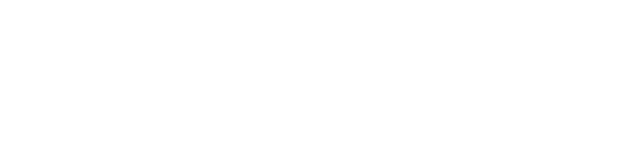
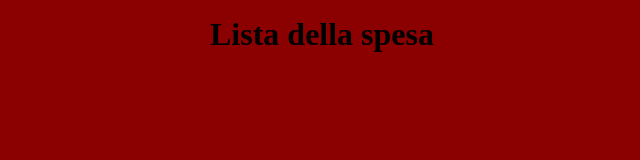
Before and after one commit to giordanofabrizii/js-lista-spesa, a plain HTML site: page index.html in a window 1280 px wide. Shown: the whole page, without its empty margins (318-958 px from the left). Drawn offline with Linux system fonts and the light colour scheme.

Commit message:
added structure

```diff
--- a/css/style.css
+++ b/css/style.css
@@ -3,3 +3,13 @@
     margin: 0;
     padding: 0;
 }
+
+body {
+    background-color: darkred;
+}
+
+h1 {
+    text-align: center;
+    font-size: 2rem;
+    margin: 1rem 0;
+}
--- a/index.html
+++ b/index.html
@@ -9,6 +9,12 @@
 </head>
 <body>
 
+    <main>
+        <h1>Lista della spesa</h1>
+        <div class="container">
+
+        </div>
+    </main>
 
     <script src="js/script.js"></script>
 </body>
```
